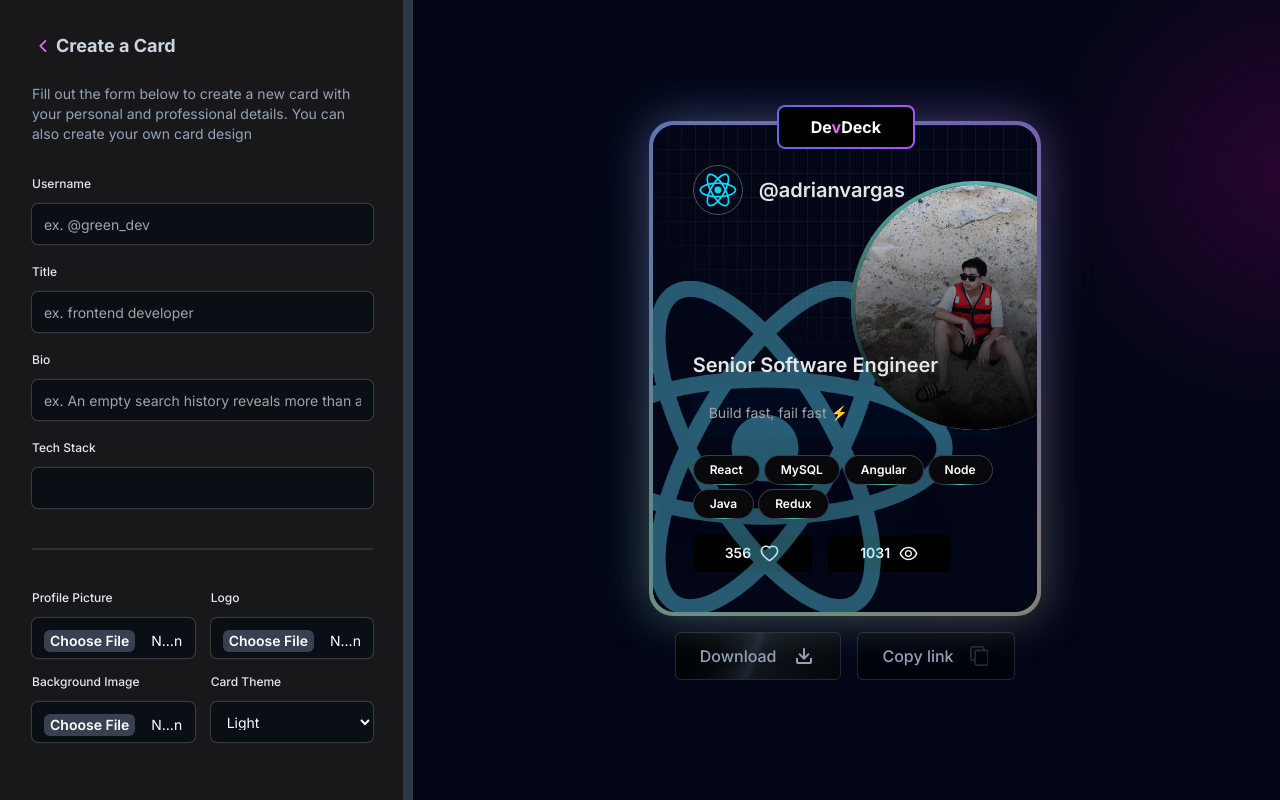
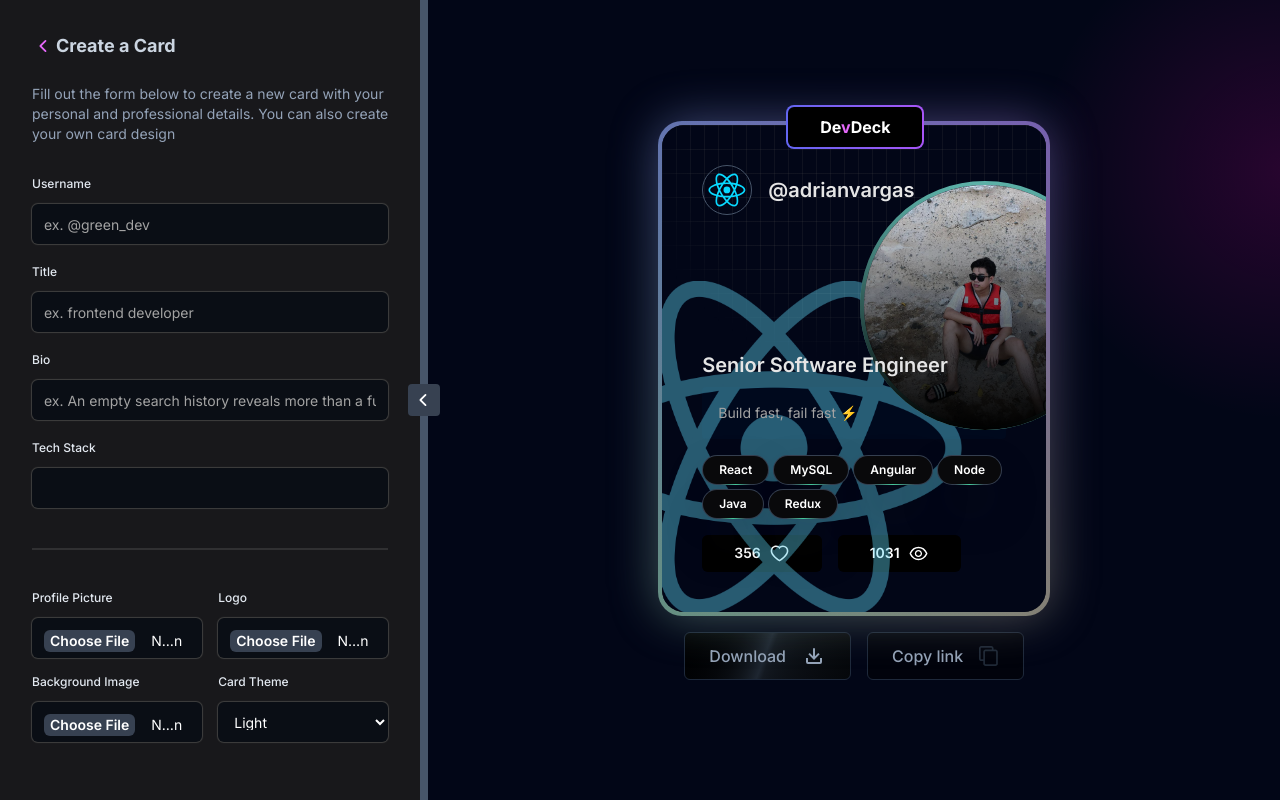
Before and after one commit to HansAguilar/devdeck, a Next.js app: page /home/create in a window 1280 px wide. Built offline with nearby package versions, Linux system fonts and the light colour scheme.

Commit message:
modify create cart

```diff
--- a/src/app/home/create/page.tsx
+++ b/src/app/home/create/page.tsx
@@ -1,25 +1,23 @@
 "use client"
-import React, { useState } from 'react';
-import { ResizableBox } from 'react-resizable';
+import React, { useState, useEffect } from 'react';
 import CreateCard from '@/components/ui/CreateCard';
 import DevCard from '@/components/ui/DevCard';
 import 'react-resizable/css/styles.css';
+import { ChevronLeftIcon, ChevronRightIcon } from '@heroicons/react/20/solid';
 
-const resizeHandleStyle = {
-    width: '10px',
-    background: '#2d3748',
-    cursor: 'col-resize',
-    zIndex: 1,
+const Page: React.FC = () => {
+	const [isSidebarOpen, setIsSidebarOpen] = useState<boolean>(true);
+	const [isSidebarFullyOpen, setIsSidebarFullyOpen] = useState<boolean>(true);
+
+	const toggleSidebar = () => {
+		setIsSidebarOpen(!isSidebarOpen);
 	};
 
-const Page: React.FC = () => {
-    const [width, setWidth] = useState<number>(600);
-
-    const onResize = (event: any, { size }: { size: { width: number; height: number; } }) => {
-        setWidth(size.width);
-    };
-
-    const isColumnLayout = width < 400;
+	useEffect(() => {
+		if (!isSidebarOpen) {
+			setIsSidebarFullyOpen(false);
+		}
+	}, [isSidebarOpen]);
 
 	return (
 		<div className='relative min-h-screen w-full dark overflow-hidden'>
@@ -28,20 +26,29 @@ const Page: React.FC = () => {
 				<div className="absolute bottom-0 right-[-20%] top-[-10%] h-[500px] w-[500px] rounded-full bg-[radial-gradient(circle_farthest-side,rgba(255,0,182,.15),rgba(255,255,255,0))]"></div>
 			</div>
 
-            <div className='flex h-screen justify-between w-full max-sm:flex-col overflow-hidden'>
-                <ResizableBox
-                    className='border-r-4 border-slate-600 bg-zinc-900'
-                    width={width}
-                    height={Infinity}
-                    handle={<div style={resizeHandleStyle} className='absolute top-0 bottom-0 -right-2' />}
-                    onResize={onResize}
-                    minConstraints={[300, Infinity]} // Minimum width for resizable pane
-                    maxConstraints={[1000, Infinity]} // Maximum width for resizable pane
+			<div className='flex h-screen justify-between w-full max-sm:flex-col overflow-hidden relative'>
+				<div className={`transition-all duration-300 ${isSidebarOpen ? 'w-full sm:w-2/4' : 'w-0 sm:w-0'} border-b-8 sm:border-b-0 sm:border-r-8 border-slate-600 bg-zinc-900 relative`}
+					onTransitionEnd={() => {
+						if (isSidebarOpen) {
+							setIsSidebarFullyOpen(true);
+						}
+					}}
 				>
-                    <CreateCard isColumnLayout={isColumnLayout} />
-                </ResizableBox>
+					{isSidebarOpen && isSidebarFullyOpen && <CreateCard />}
+					<button
+						onClick={toggleSidebar}
+						className={`absolute cursor-pointer top-1/2 transform -translate-y-1/2 p-1 bg-gray-700 text-white z-50 rounded hidden sm:block ${isSidebarOpen ? 'right-[-20px]' : 'right-[-25px]'} text-lg hover:bg-gray-600 hover:text-gray-100`}
+					>
+						{
+							isSidebarOpen ?
+								<ChevronLeftIcon className="size-6" />
+								:
+								<ChevronRightIcon className="size-6" />
+						}
+					</button>
+				</div>
 
-                <div className='w-full max-sm:w-full'>
+				<div className='w-full max-sm:w-3/5'>
 					<DevCard />
 				</div>
 			</div>
--- a/src/app/page.tsx
+++ b/src/app/page.tsx
@@ -48,7 +48,7 @@ export default function Home() {
               <span className="absolute inset-0 rounded-full bg-[image:radial-gradient(75%_100%_at_50%_0%,rgba(56,189,248,0.6)_0%,rgba(56,189,248,0)_75%)] opacity-0 transition-opacity duration-500 group-hover:opacity-100" />
             </span>
             <div className="relative flex space-x-2 items-center z-10 rounded-full bg-zinc-950 py-0.5 px-4 ring-1 ring-white/10 ">
-              <Link href="/welcome">
+              <Link href="/home">
                 Create your Card
               </Link>
               <svg
--- a/src/app/welcome/page.tsx
+++ /dev/null
@@ -1,55 +0,0 @@
-"use client";
-import React, { useState, useEffect } from 'react';
-import CreateCard from '@/components/ui/CreateCard';
-import DevCard from '@/components/ui/DevCard';
-
-const Page: React.FC = () => {
-  const [isSidebarOpen, setIsSidebarOpen] = useState<boolean>(true);
-  const [isSidebarFullyOpen, setIsSidebarFullyOpen] = useState<boolean>(true);
-
-  const toggleSidebar = () => {
-    setIsSidebarOpen(!isSidebarOpen);
-  };
-
-  useEffect(() => {
-    if (!isSidebarOpen) {
-      setIsSidebarFullyOpen(false);
-    }
-  }, [isSidebarOpen]);
-
-  return (
-    <div className='relative min-h-screen w-full dark overflow-hidden'>
-      <div className="absolute -z-10 h-full w-full bg-slate-950">
-        <div className="absolute bottom-0 left-[-20%] right-0 top-[-10%] h-[500px] w-[500px] rounded-full bg-[radial-gradient(circle_farthest-side,rgba(255,0,182,.15),rgba(255,255,255,0))]"></div>
-        <div className="absolute bottom-0 right-[-20%] top-[-10%] h-[500px] w-[500px] rounded-full bg-[radial-gradient(circle_farthest-side,rgba(255,0,182,.15),rgba(255,255,255,0))]"></div>
-      </div>
-
-      <div className='flex flex-col sm:flex-row min-h-screen w-full relative'>
-        <div
-          className={`transition-all duration-300 ${isSidebarOpen ? 'w-full sm:w-1/3' : 'w-0 sm:w-0'} border-b-8 sm:border-b-0 sm:border-r-8 border-slate-600 bg-zinc-900 relative`}
-          onTransitionEnd={() => {
-            if (isSidebarOpen) {
-              setIsSidebarFullyOpen(true);
-            }
-          }}
-        >
-          {isSidebarOpen && isSidebarFullyOpen && <CreateCard />}
-          <button
-            onClick={toggleSidebar}
-            className={`absolute top-1/2 transform -translate-y-1/2 p-2 bg-gray-700 text-white rounded hidden sm:block ${isSidebarOpen ? 'right-[-30px]' : 'right-[-35px]'} text-lg hover:bg-gray-600 hover:text-gray-100`}
-          >
-            {isSidebarOpen ? <svg width="30px" height="30px" viewBox="0 0 24 24" fill="none" xmlns="http://www.w3.org/2000/svg" transform="matrix(-1, 0, 0, 1, 0, 0)"><g id="SVGRepo_bgCarrier" stroke-width="0"></g><g id="SVGRepo_tracerCarrier" stroke-linecap="round" stroke-linejoin="round"></g><g id="SVGRepo_iconCarrier"> <path d="M8.91016 19.9201L15.4302 13.4001C16.2002 12.6301 16.2002 11.3701 15.4302 10.6001L8.91016 4.08008" stroke="#ffffff" stroke-width="1.5" stroke-miterlimit="10" stroke-linecap="round" stroke-linejoin="round"></path> </g></svg> :
-             <svg width="30px" height="30px" viewBox="0 0 24 24" fill="none" xmlns="http://www.w3.org/2000/svg" transform="matrix(1, 0, 0, 1, 0, 0)"><g id="SVGRepo_bgCarrier" stroke-width="0"></g><g id="SVGRepo_tracerCarrier" stroke-linecap="round" stroke-linejoin="round"></g><g id="SVGRepo_iconCarrier"> <path d="M8.91016 19.9201L15.4302 13.4001C16.2002 12.6301 16.2002 11.3701 15.4302 10.6001L8.91016 4.08008" stroke="#ffffff" stroke-width="1.5" stroke-miterlimit="10" stroke-linecap="round" stroke-linejoin="round"></path> </g></svg>}
-          </button>
-
-        </div>
-
-        <div className='flex-1 w-full'>
-          <DevCard />
-        </div>
-      </div>
-    </div>
-  );
-};
-
-export default Page;
--- a/src/components/home/nav-bar.tsx
+++ b/src/components/home/nav-bar.tsx
@@ -1,5 +1,6 @@
 import React from 'react'
 import { MagnifyingGlassIcon, PlusIcon, XMarkIcon } from '@heroicons/react/20/solid';
+import Link from 'next/link';
 
 export default function NavBar() {
     const inputStyle = `flex h-10 w-80 border-none bg-gray-50 dark:bg-neutral-700/70 text-black dark:text-white shadow-input rounded-md p-3 text-sm file:border-0 file:bg-transparent
@@ -34,9 +35,9 @@ export default function NavBar() {
 
                 <div className='cursor-pointer gap-2 flex items-center px-4 py-1.5 bg-neutral-700/70 text-white rounded-md font-semibold border-2 border-neutral-800 hover:border-neutral-700'>
                     <PlusIcon className='size-5 text-gray-400' />
-                    <button className="outline-none border-none appearance-none">
+                    <Link href="/home/create" className="outline-none border-none appearance-none">
                         Create
-                    </button>
+                    </Link>
                 </div>
             </div>
         </div>
--- a/src/components/ui/CreateCard.tsx
+++ b/src/components/ui/CreateCard.tsx
@@ -1,7 +1,4 @@
-// CreateCard.tsx
-import Link from 'next/link';
 import React, { useState } from 'react';
-import { ChevronLeftIcon } from '@heroicons/react/20/solid';
 import FormHeader from '../home/create/form-header';
 
 const inputStyle = `flex h-10 w-full border-none bg-gray-50 dark:bg-[#0A0E15] text-black dark:text-white shadow-input rounded-md p-3 text-sm file:border-0 file:bg-transparent
@@ -22,7 +19,7 @@ const CreateCard = () => {
   const [skills, setSkills] = useState<string[]>([]);
 
   return (
-    <form className="p-8 dark">
+    <form className="p-8 dark overflow-y-auto h-screen">
       <FormHeader />
       <div>
         <label className="mb-3 mt-5 block text-xs font-medium text-slate-200" htmlFor="username">Username</label>
```
Lines whose indentation alone changed are shown as unchanged.
